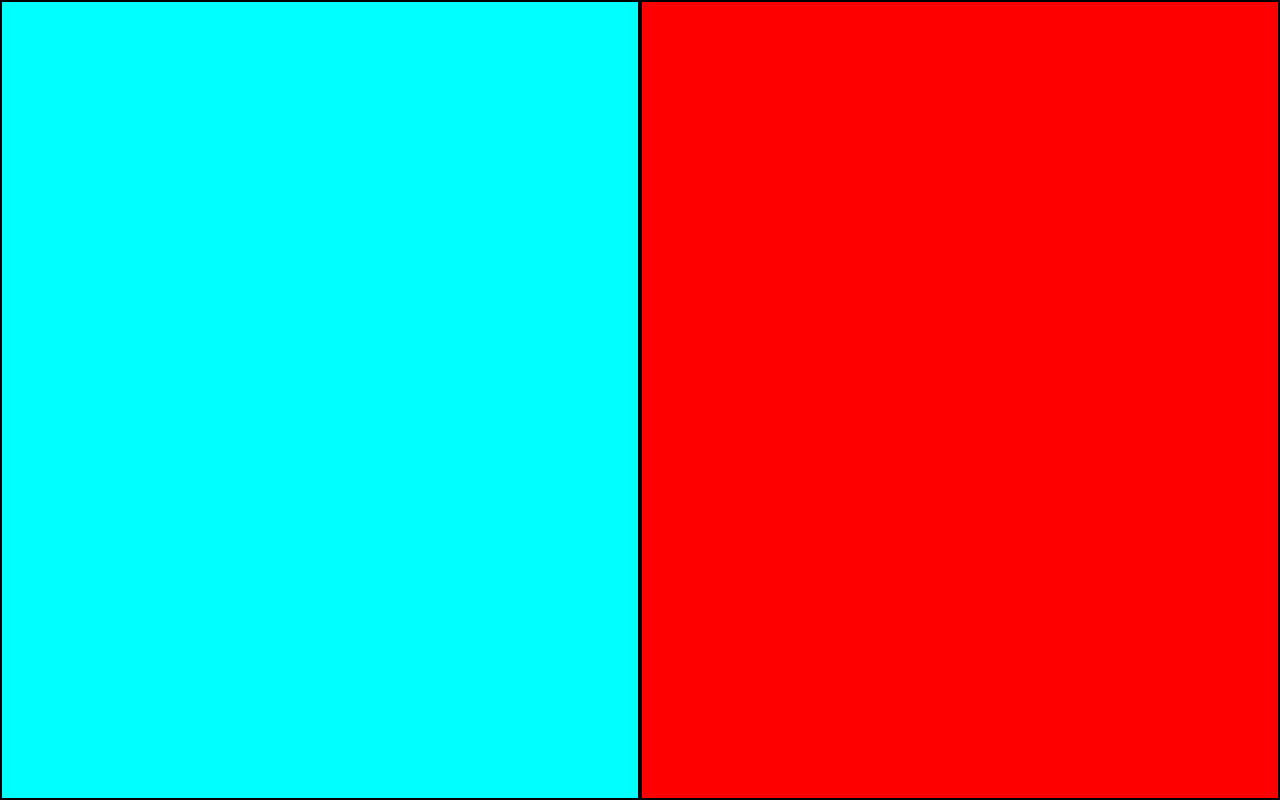
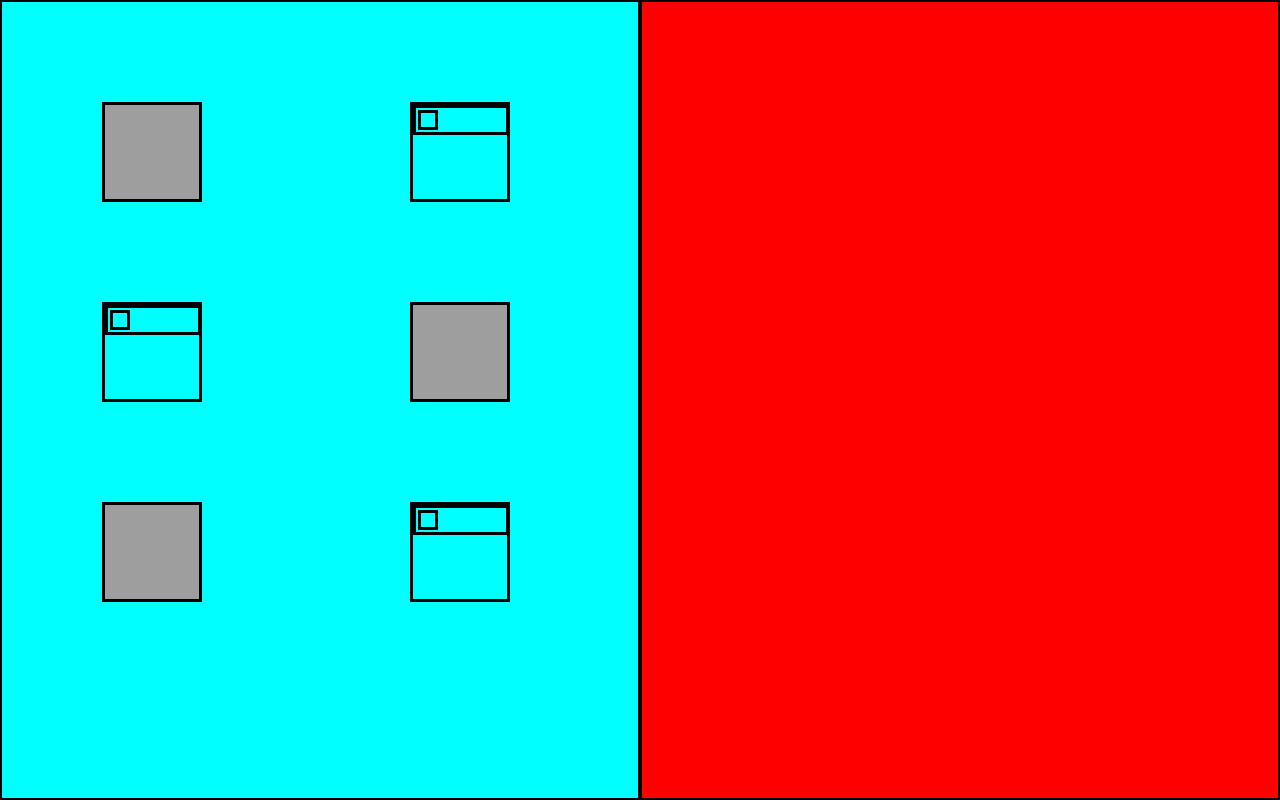
Before and after one commit to Santa-Hub/Grupo2, a plain HTML site: page index.html in a window 1280 px wide. Drawn offline with Linux system fonts and the light colour scheme; grey boxes are pictures that could not be loaded.

Commit message:
se agrego color a la pagina

```diff
--- a/index.html
+++ b/index.html
@@ -8,8 +8,36 @@
 </head>
 <body>
     <div class="content">
-        <div class="lado"></div>
+        <div class="grid"></div>
+        <div class="lado">
+            <div class="cuadro">
+                <div class="caja"></div>
+                <div class="cu">
+                    <div class="junto">
+                    </div>
+                    <div class="junto">
+                        <div class="intro"><div class="intro1"></div></div></div>
+                    <div class="junto">
+                        <div class="into">
+                            <div class="into2"></div>
+                        </div>
+
+                    </div>
+                    <div class="junto"><div class="intro2"></div></div>
+                    <div class="junto">
+                        <div class="caj"></div>
+                    </div>
+                    <div class="junto">
+                        <div class="interno">
+                            <div class="interno1"></div>
+                        </div>
+                    </div>
+                </div>
+                <div class="co"></div>
+            </div>
+        </div>
         <div class="lado2"></div>
+
     </div>
 </body>
 </html>
--- a/style.css
+++ b/style.css
@@ -20,3 +20,76 @@
     background-color: red;
     border: solid 2px black;
 }
+
+.cu{
+    display: grid;
+    grid-template-columns: 1fr 1fr;
+    grid-template-rows: 1fr 1fr 1fr;
+    margin-left: 20px;
+
+}
+.junto{
+    width: 100px;
+    height: 100px;
+    border: solid black;
+    border-top: 40px;
+    border: solid black;
+    margin-top: 100px;
+    margin-left: 80px;
+
+}
+.intro{
+    width:96px;
+    height:30px;
+    border: solid black;
+    display: flex;
+    border: top 2px;
+}
+.intro1{
+    width: 20px;
+    height: 20px;
+    border: solid black;
+    margin: 2px;
+    justify-content: center;
+
+}
+
+
+
+.cu > :nth-child(1){
+    background-image: url(https://static6.depositphotos.com/1008927/597/i/450/depositphotos_5973708-stock-photo-colorful-abstract-background.jpg);
+}
+.cu > :nth-child(4){
+    background-image: url(https://static6.depositphotos.com/1008927/597/i/450/depositphotos_5973708-stock-photo-colorful-abstract-background.jpg);
+}
+.cu > :nth-child(5){
+    background-image: url(https://static6.depositphotos.com/1008927/597/i/450/depositphotos_5973708-stock-photo-colorful-abstract-background.jpg);
+}
+.interno{
+    width:96px;
+    height:30px;
+    border: solid black;
+    display: flex;
+    border: top 2px;
+}
+.interno1{
+    width: 20px;
+    height: 20px;
+    border: solid black;
+    margin: 2px;
+    justify-content: center;
+}
+.into{
+    width:96px;
+    height:30px;
+    border: solid black;
+    display: flex;
+    border: top 2px;
+}
+.into2{
+    width: 20px;
+    height: 20px;
+    border: solid black;
+    margin: 2px;
+    justify-content: center;
+}
```
